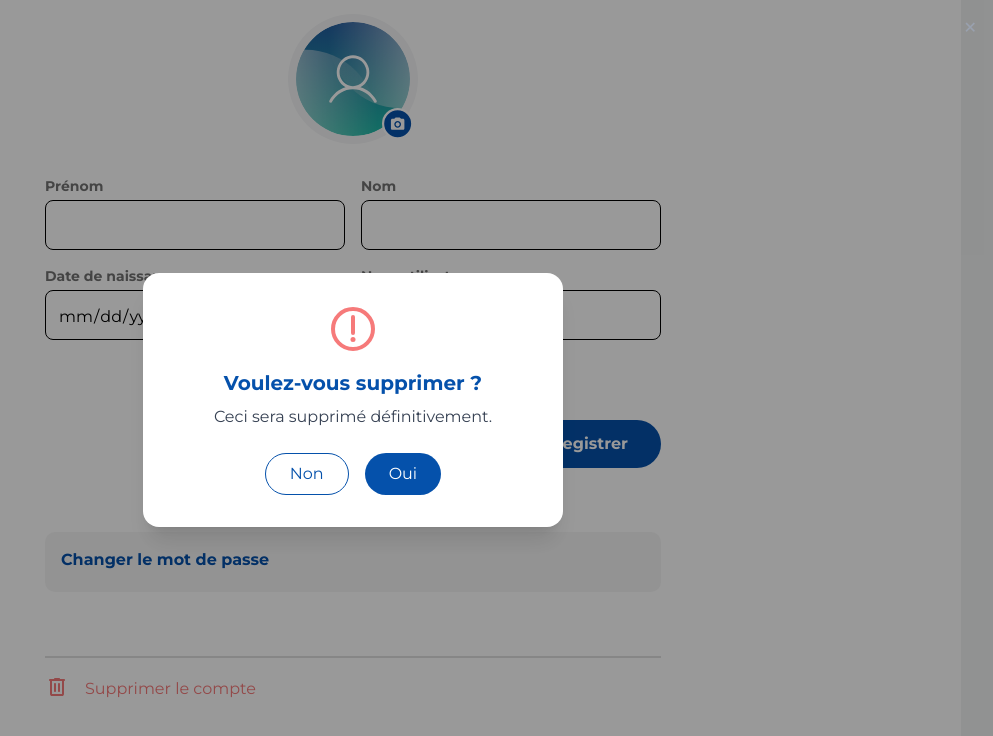
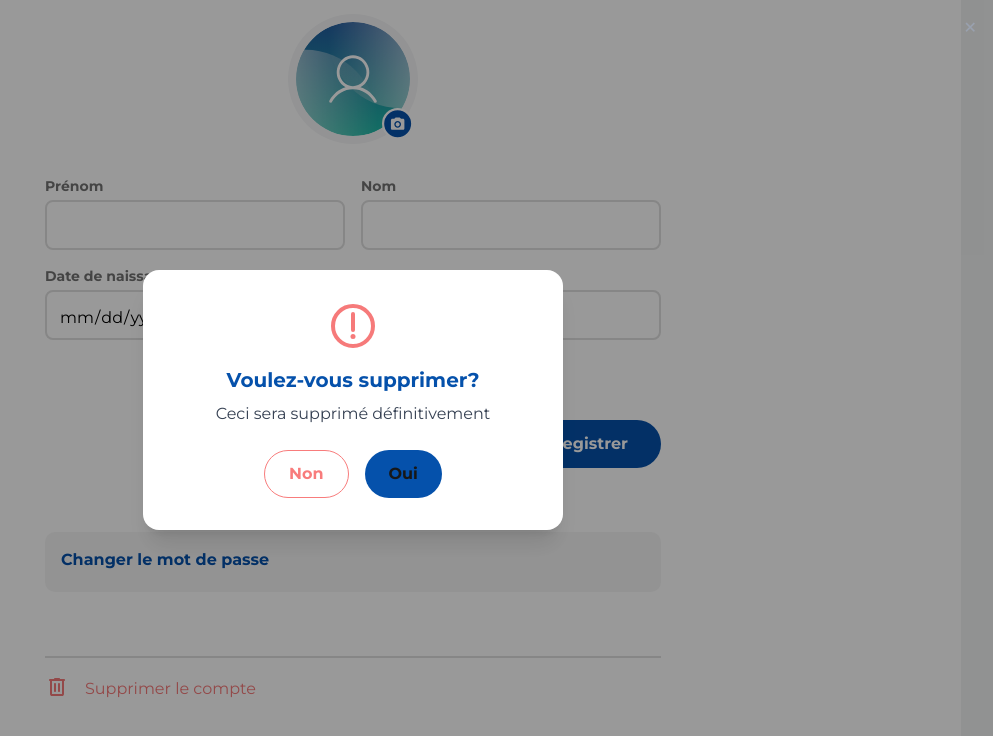
Before and after one commit to TheGamerFarmer/Well-Comm, a Next.js app in the folder site-web/: page /userSpace in a window 1280 px wide. Both pictures are taken after a click on the element "Supprimer le compte". Shown: the part 186-922 px from the top of the page, without its empty margins (287-1280 px from the left). Built offline with nearby package versions, Linux system fonts and the light colour scheme.

Commit message:
correction des bouttons et champs texte
Signed-off-by: mieuphoriya <ledikoska12@gmail.com>

```diff
--- a/site-web/app/userSpace/page.tsx
+++ b/site-web/app/userSpace/page.tsx
@@ -13,30 +13,30 @@ export default function UserSpace() {
     const [showDeleteModal, setShowDeleteModal] = useState(false);
 
 
-    // Состояния для полей профиля
-    const [prenom, setPrenom] = useState("");
-    const [nom, setNom] = useState("");
-    const [username, setUsername] = useState("");
 
-    // Загружаем данные из localStorage при монтировании компонента
-    useEffect(() => {
-        const storedUsername = localStorage.getItem("username");
-        const storedPrenom = localStorage.getItem("prenom"); // пока пусто, но можно добавить позже
-        const storedNom = localStorage.getItem("nom");       // пока пусто, но можно добавить позже
+//     const [prenom, setPrenom] = useState("");
+//     const [nom, setNom] = useState("");
+//     const [username, setUsername] = useState("");
+//
+//
+//     useEffect(() => {
+//         const storedUsername = localStorage.getItem("username");
+//         const storedPrenom = localStorage.getItem("prenom");
+//         const storedNom = localStorage.getItem("nom");
+//
+// //         if (storedUsername) setUsername(storedUsername);
+// // /*        if (storedPrenom) setPrenom(storedPrenom);
+// //         if (storedNom) setNom(storedNom);*/
+// //     }, []);
 
-        if (storedUsername) setUsername(storedUsername);
-/*        if (storedPrenom) setPrenom(storedPrenom);
-        if (storedNom) setNom(storedNom);*/
-    }, []);
 
-    // Функция обработки сохранения пароля
     const handleSavePassword = () => {
         if (newPassword !== confirmPassword) {
             alert("Les nouveaux mots de passe ne correspondent pas!");
             return;
         }
 
-        // Здесь можно добавить fetch к API для сохранения пароля
+
         alert("Mot de passe enregistré !\n(Current: " + currentPassword +
             ", New: " + newPassword + ")");
 
@@ -79,18 +79,18 @@ export default function UserSpace() {
                             <label className="flex font-montserrat text-sm font-bold text-left text-[#727272]">Prénom</label>
                             <input
                                 type="text"
-                                value={prenom}
-                                onChange={(e) => setPrenom(e.target.value)}
-                                className="w-[300px] h-[50px] bg-white self-stretch flex flex-row justify-between items-start py-[14px] ph-4 rounded-lg border #dfdfdf border-solid mb-4 mt-1 p-3 text-black"
+                                // value={prenom}
+                                // onChange={(e) => setPrenom(e.target.value)}
+                                className="w-[300px] h-[50px] bg-white self-stretch flex flex-row justify-between items-start py-[14px] ph-4 border-solid bg-[#fff]h-10 rounded-lg border-2 border-[#dfdfdf] mb-4 mt-1 p-3 text-black"
                             />
                         </div>
                         <div>
                             <label className="flex font-montserrat text-sm font-bold text-left text-[#727272]">Nom</label>
                             <input
                                 type="text"
-                                value={nom}
-                                onChange={(e) => setNom(e.target.value)}
-                                className="w-[300px] h-[50px] bg-white self-stretch flex flex-row justify-between items-start py-[14px] ph-4 rounded-lg border #dfdfdf border-solid mb-4 mt-1 p-3 text-black"
+                                // value={nom}
+                                // onChange={(e) => setNom(e.target.value)}
+                                className="w-[300px] h-[50px] bg-white self-stretch flex flex-row justify-between items-start py-[14px] ph-4 border-solid bg-[#fff]h-10 rounded-lg border-2 border-[#dfdfdf] mb-4 mt-1 p-3 text-black"
                             />
                         </div>
                     </div>
@@ -100,16 +100,16 @@ export default function UserSpace() {
                             <label className="flex font-montserrat text-sm font-bold text-left text-[#727272]">Date de naissance</label>
                             <input
                                 type="date"
-                                className="w-[300px] h-[50px] bg-white self-stretch flex flex-row justify-between items-start py-[14px] ph-4 rounded-lg border #dfdfdf border-solid mb-4 mt-1 p-3 text-black"
+                                className="w-[300px] h-[50px] bg-white self-stretch flex flex-row justify-between items-start py-[14px] ph-4 border-solid bg-[#fff]h-10 rounded-lg border-2 border-[#dfdfdf] mb-4 mt-1 p-3 text-black"
                             />
                         </div>
                         <div>
                             <label className="flex font-montserrat text-sm font-bold text-left text-[#727272]">Nom utilisateur</label>
                             <input
                                 type="text"
-                                value={username}
-                                readOnly
-                                className="w-[300px] h-[50px] bg-white self-stretch flex flex-row justify-between items-start py-[14px] ph-4 rounded-lg border #dfdfdf border-solid mb-4 mt-1 p-3 text-black"
+                                // value={username}
+                                // readOnly
+                                className="w-[300px] h-[50px] bg-white self-stretch flex flex-row justify-between items-start py-[14px] ph-4 border-solid bg-[#fff]h-10 rounded-lg border-2 border-[#dfdfdf] mb-4 mt-1 p-3 text-black"
                             />
                         </div>
                     </div>
@@ -119,10 +119,10 @@ export default function UserSpace() {
                         <Button type="submit" link={""} variant={"primary"}>Enregistrer</Button>
                     </div>
 
-                    {/* Секция смены пароля */}
+
                     <div className="mt-8">
                         <p
-                            className="text-[#0551ab] font-bold hover:underline p-4 mb-4 lg:mt-16 lg:mb-16 rounded-[10px] bg-[#f6f6f6] h-[60px]"
+                            className="text-[#0551ab] font-bold hover:underline p-4 mb-4 lg:mt-16 lg:mb-16 rounded-[10px] bg-[#f6f6f6] h-[60px] cursor-pointer"
                             onClick={() => setShowPasswordFields(!showPasswordFields)}
                         >
                             Changer le mot de passe
@@ -158,7 +158,7 @@ export default function UserSpace() {
                                     type="button"
                                     variant="primary"
                                     link={""}
-                                    onClick={handleSavePassword}
+                                    // onClick={handleSavePassword}
                                 >
                                     Enregistrer
                                 </Button>
@@ -188,10 +188,10 @@ export default function UserSpace() {
                 <div className="fixed inset-0 z-50 flex items-center justify-center bg-black/40">
                     <div className="bg-white rounded-2xl w-[420px] p-8 shadow-xl">
 
-                        {/* Крестик */}
+
                         <button
                             onClick={() => setShowDeleteModal(false)}
-                            className="absolute top-4 right-4 text-gray-400 hover:text-gray-600"
+                            className="absolute top-4 right-4 text-gray-400 hover:text-gray-600 cursor-pointer"
                         >
                             ✕
                         </button>
@@ -206,32 +206,30 @@ export default function UserSpace() {
                             />
                         </div>
 
-                        {/* Текст */}
+
                         <h2 className="text-center text-xl font-bold text-[#0551ab] mb-2">
-                            Voulez-vous supprimer ?
+                            Voulez-vous supprimer?
                         </h2>
                         <p className="text-center text-gray-700 mb-6">
-                            Ceci sera supprimé définitivement.
+                            Ceci sera supprimé définitivement
                         </p>
 
-                        {/* Кнопки */}
+
                         <div className="flex justify-center gap-4">
-                            <button
-                                onClick={() => setShowDeleteModal(false)}
-                                className="px-6 py-2 rounded-full border border-[#0551ab] text-[#0551ab] hover:bg-gray-100"
-                            >
+
+                            <Button variant={"cancel"} link={""}
+                            // onClick={() => setShowDeleteModal(false)}
+                                >
                                 Non
-                            </button>
+                            </Button>
 
-                            <button
-                                onClick={() => {
-                                    console.log("DELETE ACCOUNT");
-                                    setShowDeleteModal(false);
-                                }}
-                                className="px-6 py-2 rounded-full bg-[#0551ab] text-white hover:bg-blue-700"
-                            >
-                                Oui
-                            </button>
+                            <Button variant={"validate"} link={""} // onClick={() => {
+                                                                     //     console.log("DELETE ACCOUNT");
+                                    //     setShowDeleteModal(false);
+                                    // }}
+                            > Oui
+                            </Button>
+
                         </div>
                     </div>
                 </div>
--- a/site-web/components/ButtonMain.tsx
+++ b/site-web/components/ButtonMain.tsx
@@ -39,7 +39,7 @@ const variantStyles = {
 
     validate:
        "w-100% h-100% px-4 py-[12px] rounded-[100px] bg-[#0551ab]" +
-        " font-medium font-stretch-normal hover:bg-[#f87c7c]",
+        " font-bold font-stretch-normal hover:bg-[#f87c7c]",
 
     cancel: "w-100% h-12 bg-[#ffffff] text-[#f87c7c] border #f87c7c border-solid  " +
         "hover:bg-[#f87c7c] hover:text-white ",
```
